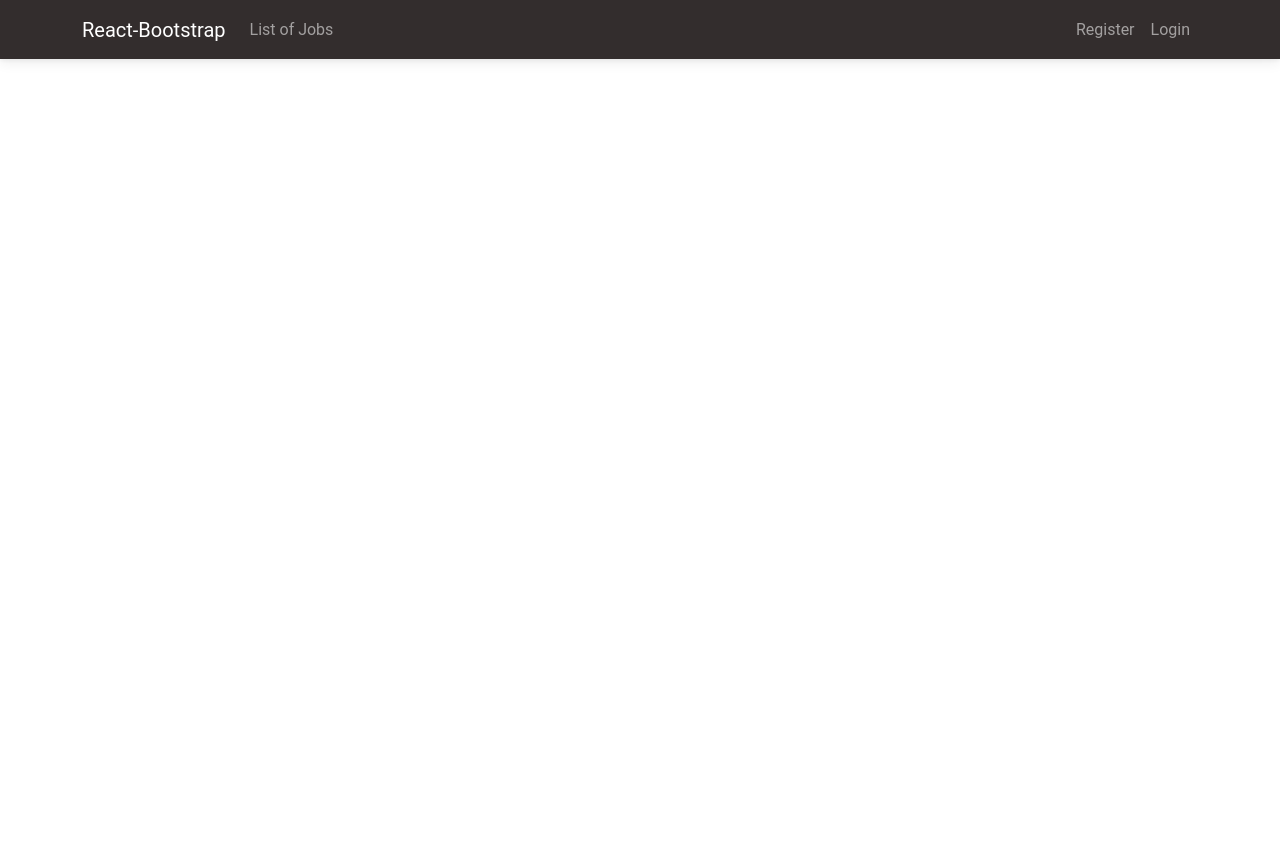
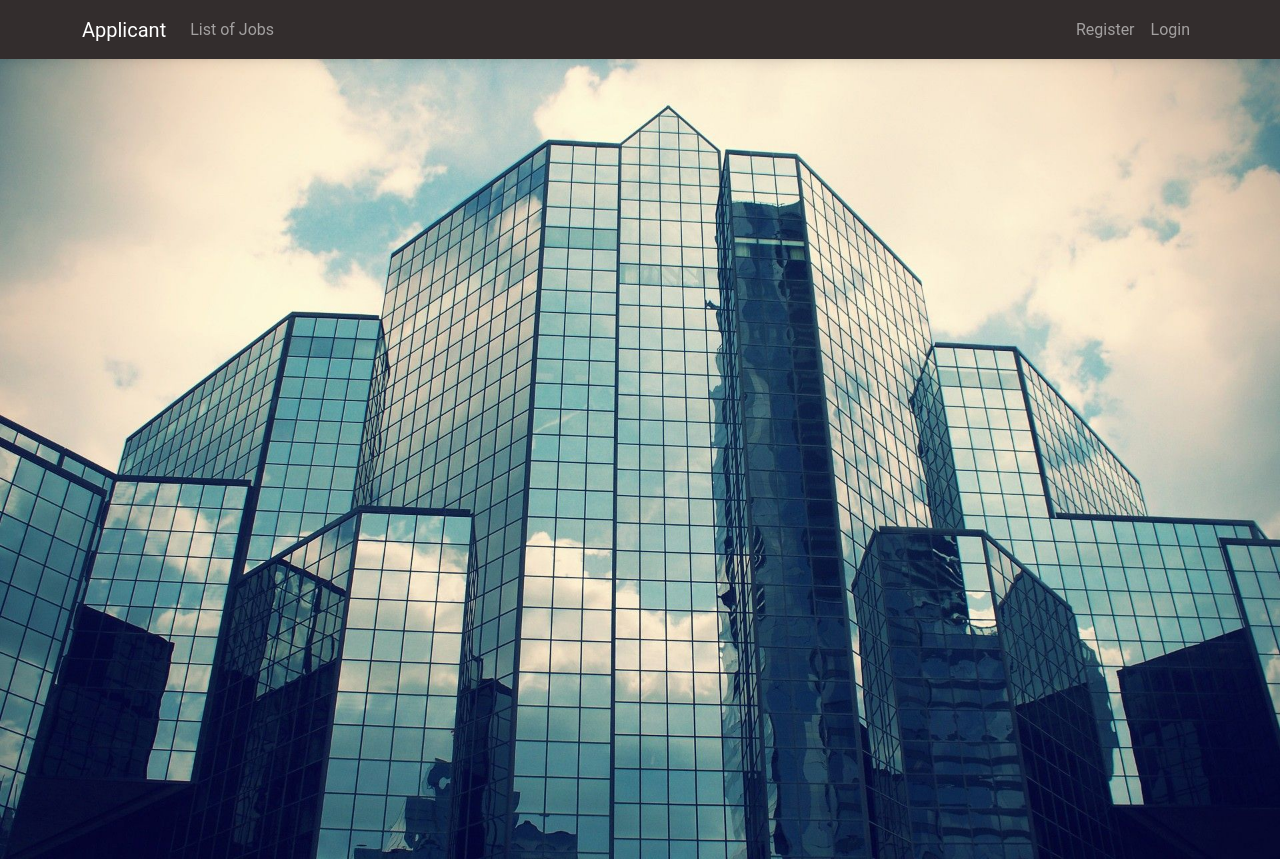
Before and after one commit to Noel-VIP-Blanco/EmpowerJobs, a React (Create React App) app: page / in a window 1280 px wide. Before the commit the page ends 800 px from the top, so only its background shows below. Built offline with nearby package versions, Linux system fonts and the light colour scheme; no server answers.

Commit message:
Applying jobs functionalities added

```diff
--- a/src/components/NavBar.tsx
+++ b/src/components/NavBar.tsx
@@ -28,7 +28,9 @@ const NavBar = () => {
         className="navbar"
       >
         <Container>
-          <Navbar.Brand href="#">React-Bootstrap</Navbar.Brand>
+          <Navbar.Brand href="#">
+            {!user || user.userName !== "admin" ? "Applicant" : "Administrator"}
+          </Navbar.Brand>
           <Navbar.Toggle aria-controls="responsive-navbar-nav" />
           <Navbar.Collapse id="responsive-navbar-nav">
             <Nav className="me-auto">
--- a/src/pages/list-of-jobs/style.css
+++ b/src/pages/list-of-jobs/style.css
@@ -7,5 +7,5 @@
   background-attachment: fixed;
   margin: 0;
   padding: 0;
-  height: 100%;
+  height: 100vh;
 }
```
